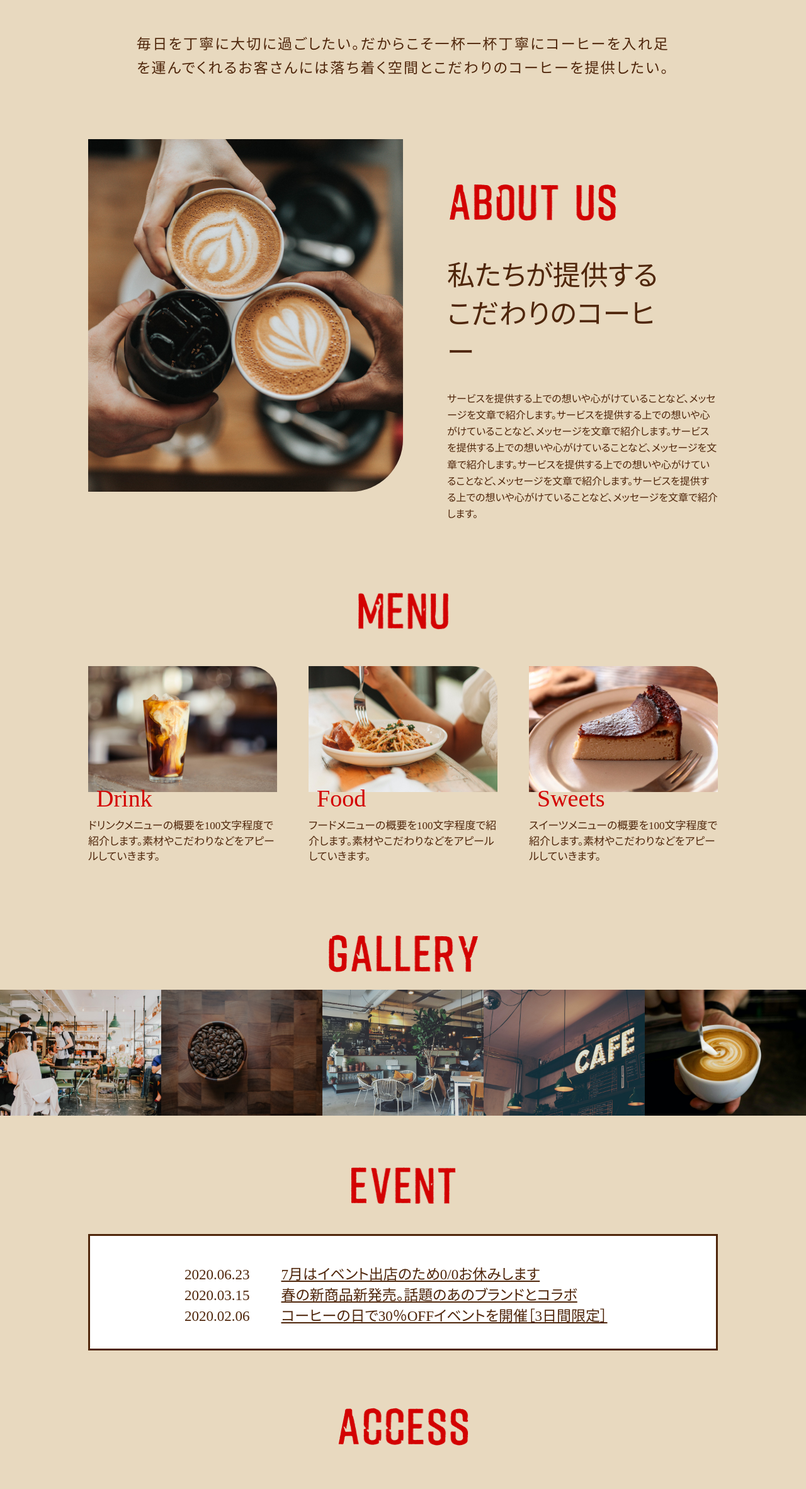
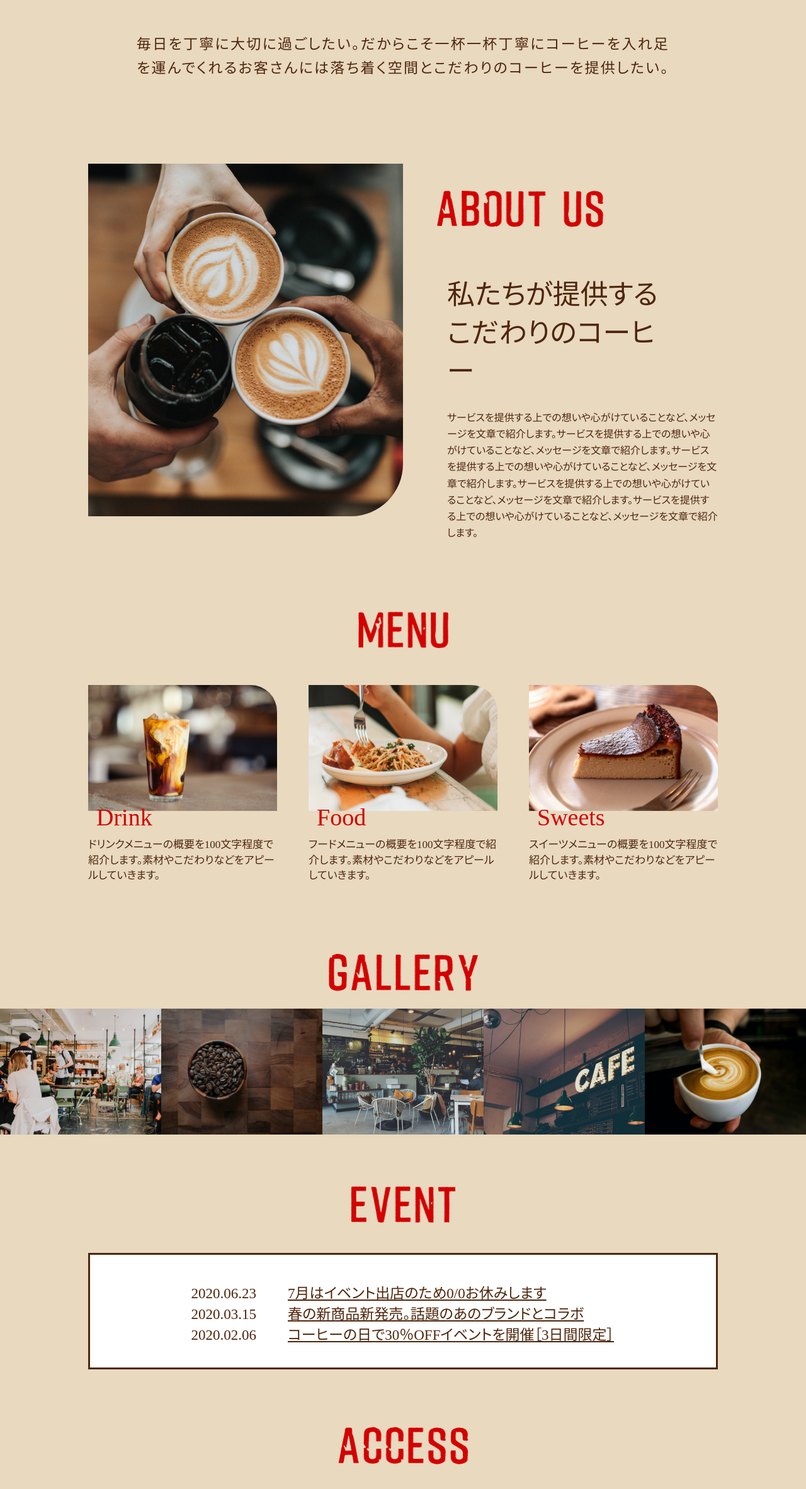
Before and after one commit to YUKARI-YAMAMOTO/yamamoto_kadai4_01, a plain HTML site: page design_cafe/index.html in a window 1280 px wide. Shown: the part 896-3261 px from the top of the page at 63% size. Drawn offline with Linux system fonts and the light colour scheme; grey boxes are pictures that could not be loaded.

Commit message:
第四回_山本ゆかり_02

```diff
--- a/design_cafe/css/style.css
+++ b/design_cafe/css/style.css
@@ -61,19 +61,21 @@ body {
 
 #about-us {
     display: flex;
+    align-items: center;
 }
 .coffee {
     width: 50%;
 }
 .coffee img {
-    width: 500px;
-    height: 560px;
     border-radius: 0 0 83px 0;
+}
+.about-us-group {
+    width: 50%;
 }
 .about-us-group h2 {
     width: 272px;
     height: 78px;
-    padding: 60px 70px 50px;
+    padding: 70px 50px;
 }
 .about-us-group h3 {
     font-size: 44px;
@@ -144,11 +146,13 @@ body {
     margin-top: 40px;
     background: #fff;
     border: solid 3px #4f260b;
-    padding: 40px 150px;
+    padding: 40px 20px;
 }
 .event-group {
     display: flex;
     flex-direction: column;
+    max-width: 673px;
+    margin: 0 auto;
 }
 
 .event-group li {
@@ -180,7 +184,7 @@ footer {
     background-color: #fff;
 }
 .footer {
-    padding: 83px;
+    padding: 83px 0;
 }
 .footer__inner {
     display: flex;
```
